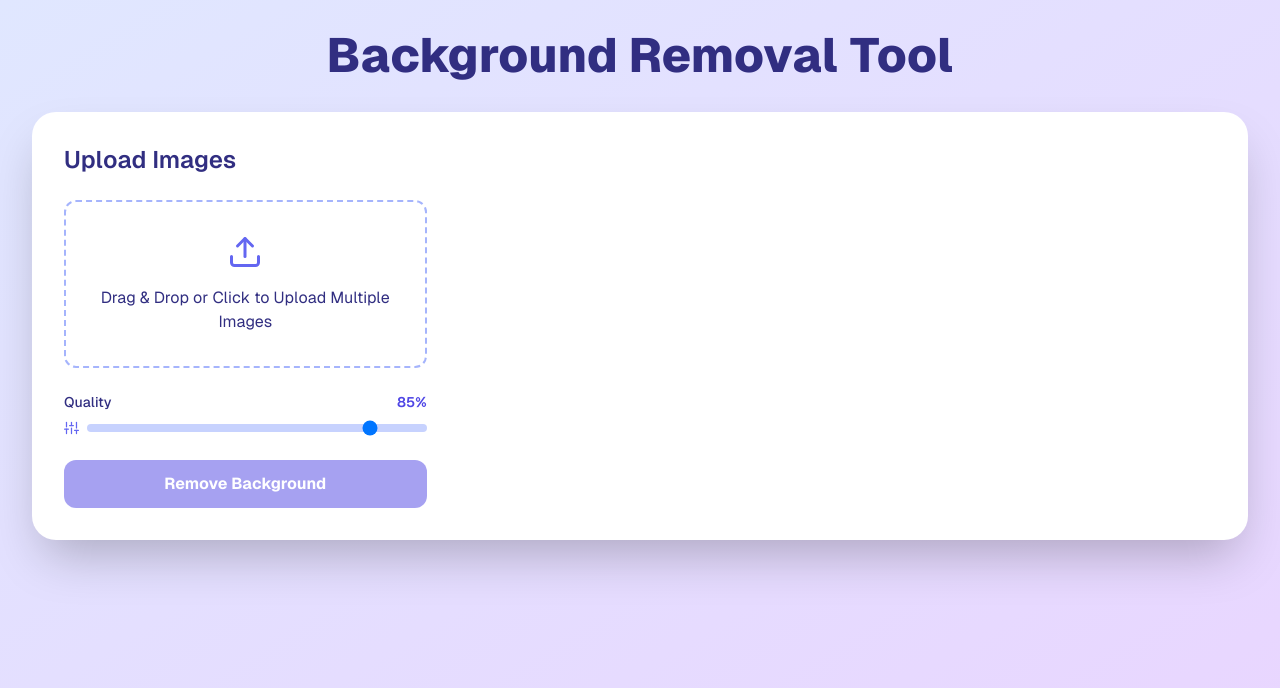
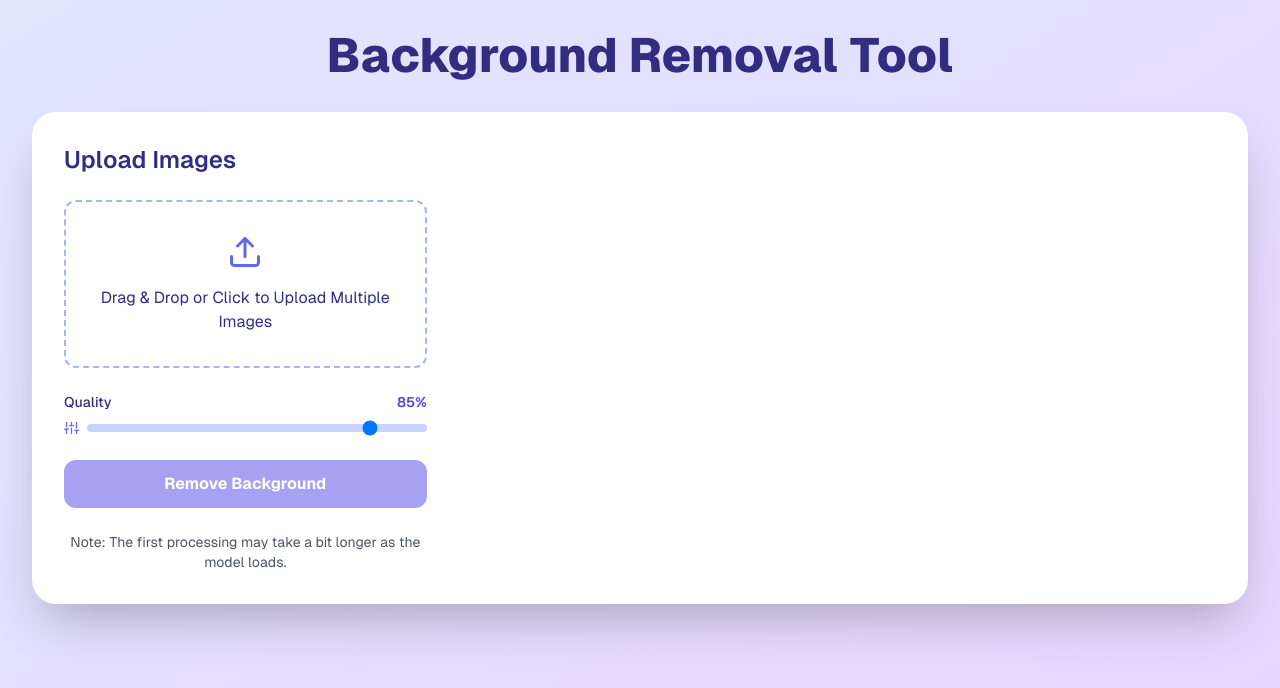
Before and after one commit to nirajrajgor/remove-background, a Next.js app: page /remove-background/ in a window 1280 px wide. Shown: the top 688 px of the page. Built offline with nearby package versions, Linux system fonts and the light colour scheme.

Commit message:
UX improvements

```diff
--- a/app/layout.tsx
+++ b/app/layout.tsx
@@ -14,8 +14,8 @@ const geistMono = localFont({
 });
 
 export const metadata: Metadata = {
-  title: "Create Next App",
-  description: "Generated by create next app",
+  title: "Background Removal Tool",
+  description: "Remove background from images",
 };
 
 export default function RootLayout({
--- a/app/page.tsx
+++ b/app/page.tsx
@@ -278,6 +278,11 @@ export default function Home() {
                   <span>Remove Background</span>
                 )}
               </button>
+
+              {/* Add note about first processing time */}
+              <p className="text-sm text-gray-600 mt-2 text-center">
+                Note: The first processing may take a bit longer as the model loads.
+              </p>
             </motion.div>
 
             <div className="lg:col-span-2 space-y-6">
```
